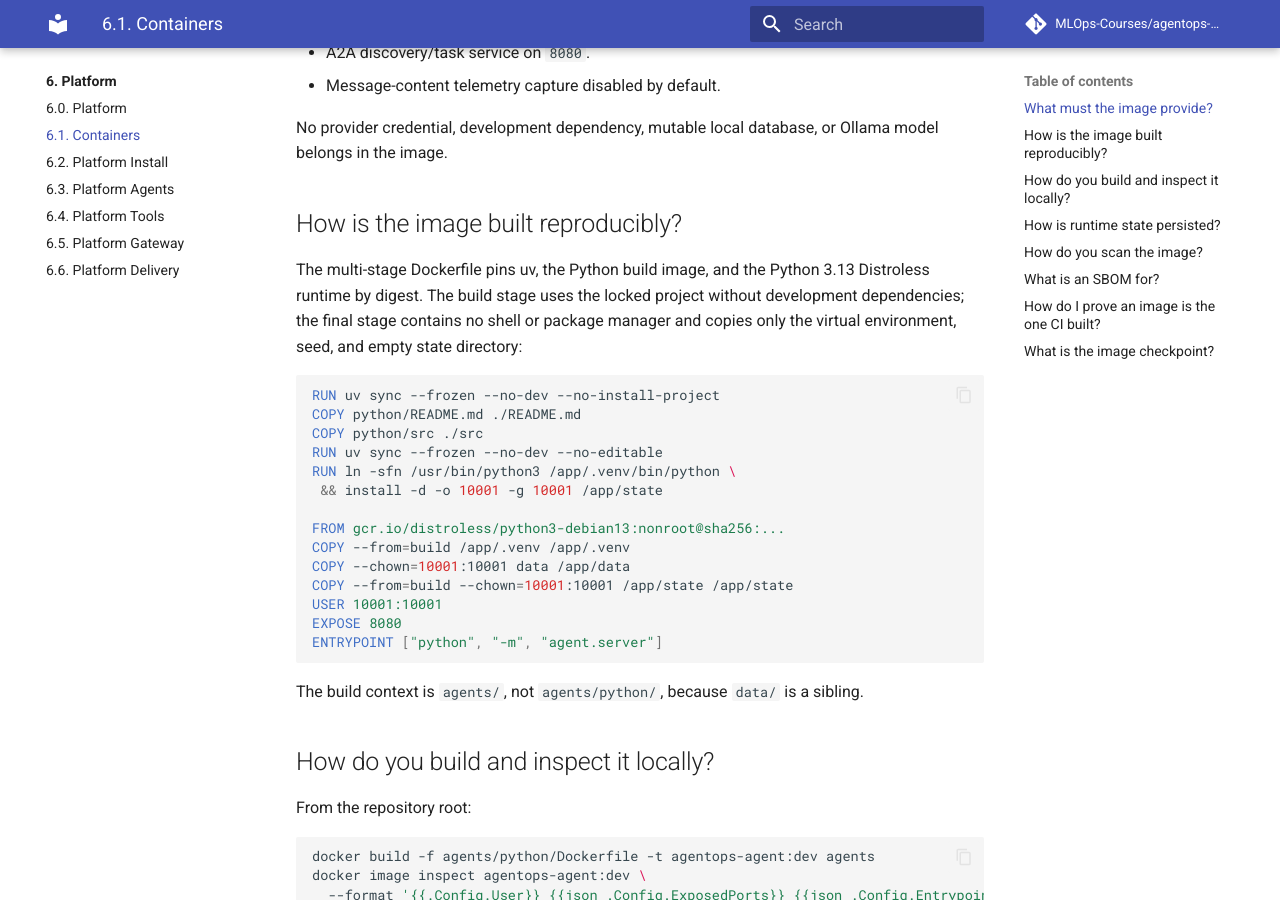
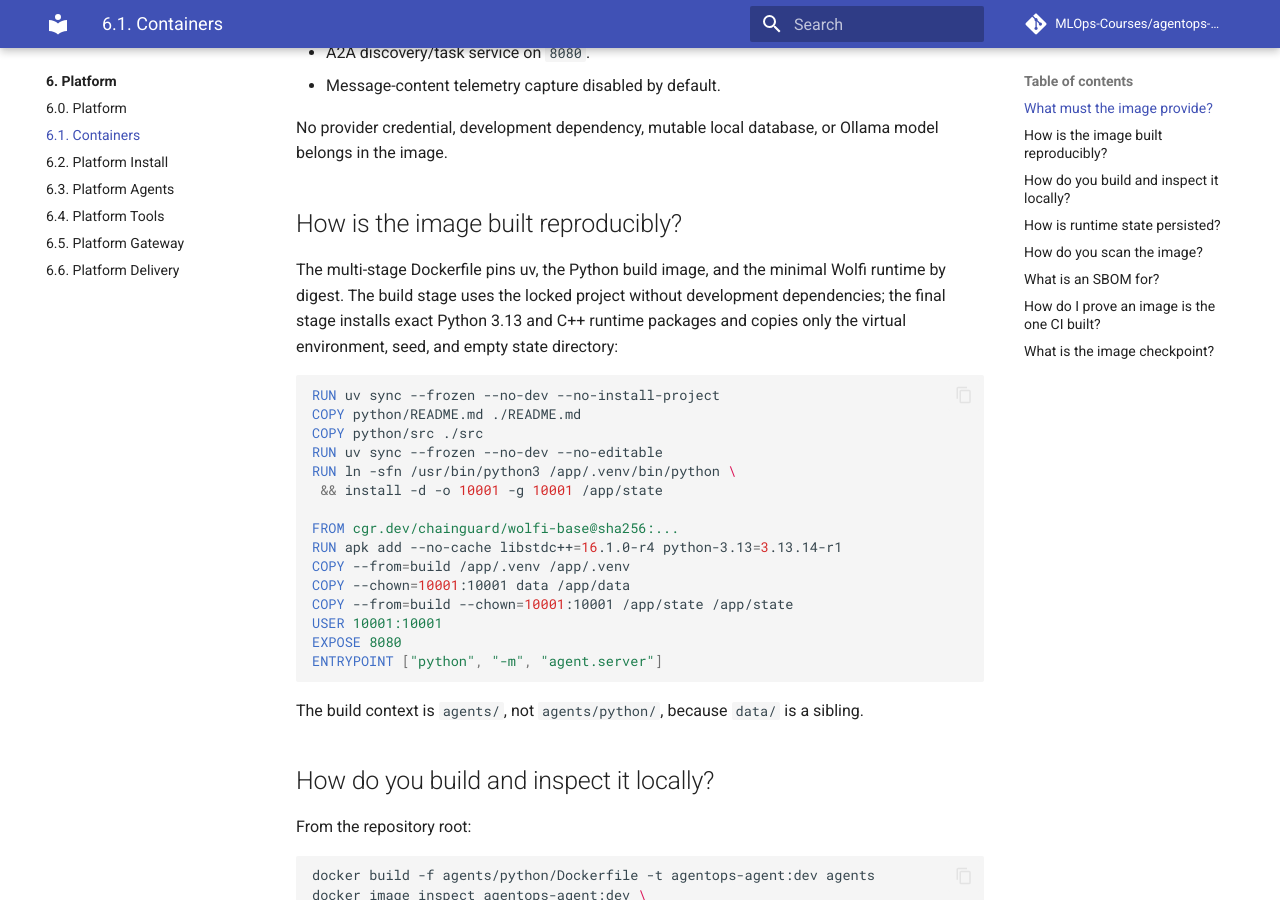
Before and after one commit to MLOps-Courses/agentops-open-course, an MkDocs documentation site: the page built from docs/6. Platform/6.1. Containers.md, in a window 1280 px wide and 900 px high, scrolled down 447 px. Built offline with MkDocs 1.6.1 and Material for MkDocs 9.7.7, drawn with Linux system fonts in a browser that asks for light colours; comment, search, counter and statistics services are not loaded.

Commit message:
fix(containers): use patched Wolfi runtime

````diff
--- a/docs/6. Platform/6.1. Containers.md
+++ b/docs/6. Platform/6.1. Containers.md
@@ -18,7 +18,7 @@ No provider credential, development dependency, mutable local database, or Ollam
 
 ## How is the image built reproducibly?
 
-The multi-stage Dockerfile pins uv, the Python build image, and the Python 3.13 Distroless runtime by digest. The build stage uses the locked project without development dependencies; the final stage contains no shell or package manager and copies only the virtual environment, seed, and empty state directory:
+The multi-stage Dockerfile pins uv, the Python build image, and the minimal Wolfi runtime by digest. The build stage uses the locked project without development dependencies; the final stage installs exact Python 3.13 and C++ runtime packages and copies only the virtual environment, seed, and empty state directory:
 
 ```dockerfile
 RUN uv sync --frozen --no-dev --no-install-project
@@ -28,7 +28,8 @@ RUN uv sync --frozen --no-dev --no-editable
 RUN ln -sfn /usr/bin/python3 /app/.venv/bin/python \
  && install -d -o 10001 -g 10001 /app/state
 
-FROM gcr.io/distroless/python3-debian13:nonroot@sha256:...
+FROM cgr.dev/chainguard/wolfi-base@sha256:...
+RUN apk add --no-cache libstdc++=16.1.0-r4 python-3.13=3.13.14-r1
 COPY --from=build /app/.venv /app/.venv
 COPY --chown=10001:10001 data /app/data
 COPY --from=build --chown=10001:10001 /app/state /app/state
````
Also changed, not shown: docs/1. Setup/1.2. Containers.md (+1 -1 lines), 2 other files.
